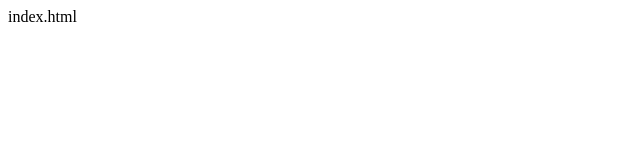
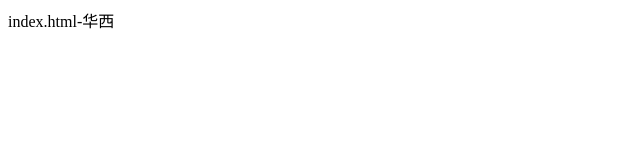
Before and after one commit to GenSuiWo/Version-branch-test, a plain HTML site: page index.html in a window 1280 px wide. Shown: the full height of the page, 0-640 px from the left. Drawn offline with Linux system fonts and the light colour scheme.

Commit message:
华西分支第一次提交

```diff
--- a/index.html
+++ b/index.html
@@ -7,6 +7,6 @@
     <title>Document</title>
 </head>
 <body>
-    index.html
+    index.html-华西
 </body>
 </html>
```
Also changed, not shown: login.html (+1 -1 lines).
